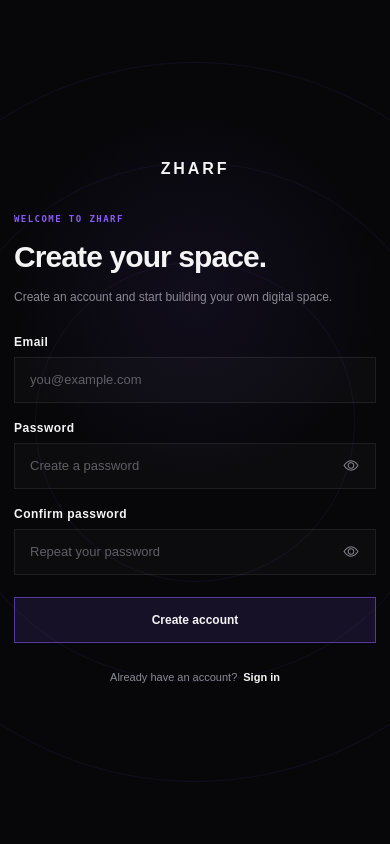
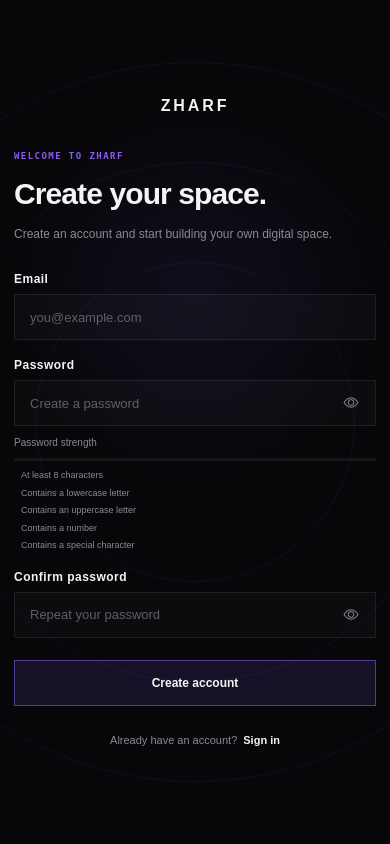
Before and after one commit to mammaddrik/Zharf, a Django app: template templates/accounts/signup.html in a window 390 px wide. Run offline with Django 5.2, Linux system fonts and the light colour scheme; the template is opened without the code that fills it: values that come from a table or form of the project are taken from there, others are empty; parts of the project's set-up code (start-up, migrations or seed data) failed here and were passed over; some web fonts are replaced.

Commit message:
feat: complete signup authentication flow
- Add password strength meter with live requirements
- Add password visibility toggle support
- Add reusable form submission loading state
- Prevent duplicate form submissions
- Add responsive authentication components and styling
- Connect authentication components through accounts initialization
- Complete signup validation and auto-login flow
- Verify successful signup and redirect behavior

```diff
--- /dev/null
+++ b/static/css/components/password-strength.css
@@ -0,0 +1,77 @@
+.password-strength {
+    display: flex;
+    flex-direction: column;
+    gap: 8px;
+    margin-top: -8px;
+}
+
+.password-strength-header {
+    display: flex;
+    align-items: center;
+    justify-content: space-between;
+    gap: 12px;
+    color: var(--color-text-muted);
+    font-size: 10px;
+    line-height: 1.4;
+}
+
+.password-strength-label {
+    color: var(--color-text-muted);
+    font-family: var(--font-mono);
+    font-size: 9px;
+    font-weight: 700;
+    letter-spacing: 0.06em;
+    text-transform: uppercase;
+}
+
+.password-strength-bar {
+    width: 100%;
+    height: 3px;
+    overflow: hidden;
+    border-radius: 999px;
+    background: rgba(255, 255, 255, 0.06);
+}
+
+.password-strength-fill {
+    display: block;
+    width: 0;
+    height: 100%;
+    border-radius: inherit;
+    background: var(--color-accent);
+    transform-origin: left center;
+    transition:
+        width var(--transition-medium),
+        background var(--transition-medium);
+}
+
+.password-strength-requirements {
+    display: flex;
+    flex-direction: column;
+    gap: 5px;
+}
+
+.password-strength-requirement {
+    display: flex;
+    align-items: center;
+    gap: 7px;
+    color: var(--color-text-muted);
+    font-size: 9px;
+    line-height: 1.4;
+    transition:
+        color var(--transition-fast),
+        opacity var(--transition-fast);
+}
+
+.password-strength-requirement i {
+    font-size: 8px;
+    opacity: 0.6;
+}
+
+.password-strength-requirement.is-valid {
+    color: var(--color-text);
+}
+
+.password-strength-requirement.is-valid i {
+    color: var(--color-accent);
+    opacity: 1;
+}
--- a/static/css/pages/authentication.css
+++ b/static/css/pages/authentication.css
@@ -173,6 +173,44 @@
     color: var(--color-accent);
 }
 
+.authentication-submit-label,
+.authentication-submit-loading {
+    display: inline-flex;
+    align-items: center;
+    justify-content: center;
+}
+
+.authentication-submit-loading {
+    display: none;
+    gap: 7px;
+}
+
+.authentication-submit-loading i {
+    font-size: 13px;
+}
+
+.authentication-submit.is-loading {
+    cursor: wait;
+    opacity: 0.75;
+}
+
+.authentication-submit.is-loading .authentication-submit-label {
+    display: none;
+}
+
+.authentication-submit.is-loading .authentication-submit-loading {
+    display: inline-flex;
+}
+
+.authentication-submit.is-loading .authentication-submit-loading i {
+    animation: authentication-submit-spin 0.9s linear infinite;
+}
+
+@keyframes authentication-submit-spin {
+    to {
+        transform: rotate(360deg);
+    }
+}
 
 @media (max-width: 767px) {
     .authentication-container {
--- a/static/css/vendor/bootstrap-icons.css
+++ b/static/css/vendor/bootstrap-icons.css
@@ -28,3 +28,7 @@
 .bi-eye-slash::before {
     content: "\f33e";
 }
+
+.bi-arrow-repeat::before {
+    content: "\f130";
+}
--- a/static/js/accounts/main.js
+++ b/static/js/accounts/main.js
@@ -1,3 +1,5 @@
 document.addEventListener('DOMContentLoaded', () => {
     ZharfPasswordToggle.init();
+    ZharfPasswordStrength.init();
+    ZharfFormSubmit.init();
 });
--- /dev/null
+++ b/static/js/components/form-submit.js
@@ -0,0 +1,31 @@
+const ZharfFormSubmit = {
+    init() {
+        const forms = document.querySelectorAll('form[data-form-submit]');
+
+        if (!forms.length) {
+            return;
+        }
+
+        forms.forEach((form) => {
+            this.bind(form);
+        });
+    },
+
+    bind(form) {
+        form.addEventListener('submit', () => {
+            this.start(form);
+        });
+    },
+
+    start(form) {
+        const button = form.querySelector('.authentication-submit');
+
+        if (!button) {
+            return;
+        }
+
+        button.classList.add('is-loading');
+        button.disabled = true;
+        button.setAttribute('aria-busy', 'true');
+    }
+};
--- /dev/null
+++ b/static/js/components/password-strength.js
@@ -0,0 +1,107 @@
+const ZharfPasswordStrength = {
+    init() {
+        const components = document.querySelectorAll('[data-password-strength]');
+
+        if (!components.length) {
+            return;
+        }
+
+        components.forEach((component) => {
+            this.bind(component);
+        });
+    },
+
+    bind(component) {
+        const passwordInput = document.querySelector('#id_password');
+
+        if (!passwordInput) {
+            return;
+        }
+
+        passwordInput.addEventListener('input', () => {
+            this.update(component, passwordInput.value);
+        });
+
+        this.update(component, passwordInput.value);
+    },
+
+    update(component, password) {
+        const label = component.querySelector('[data-password-strength-label]');
+        const fill = component.querySelector('[data-password-strength-fill]');
+
+        if (!label || !fill) {
+            return;
+        }
+
+        const criteria = this.getCriteria(password);
+        const strength = this.calculate(criteria);
+
+        label.textContent = strength.label;
+        fill.style.width = `${strength.percentage}%`;
+
+        this.updateRequirements(component, criteria);
+    },
+
+    getCriteria(password) {
+        return {
+            length: password.length >= 8,
+            lowercase: /[a-z]/.test(password),
+            uppercase: /[A-Z]/.test(password),
+            number: /\d/.test(password),
+            special: /[^A-Za-z0-9]/.test(password)
+        };
+    },
+
+    calculate(criteria) {
+        const score = Object.values(criteria).filter(Boolean).length;
+
+        if (score === 0) {
+            return {
+                label: '',
+                percentage: 0
+            };
+        }
+
+        if (score <= 2) {
+            return {
+                label: 'Weak',
+                percentage: 33
+            };
+        }
+
+        if (score <= 4) {
+            return {
+                label: 'Good',
+                percentage: 66
+            };
+        }
+
+        return {
+            label: 'Strong',
+            percentage: 100
+        };
+    },
+
+    updateRequirements(component, criteria) {
+        Object.entries(criteria).forEach(([name, isValid]) => {
+            const requirement = component.querySelector(
+                `[data-requirement="${name}"]`
+            );
+
+            if (!requirement) {
+                return;
+            }
+
+            const icon = requirement.querySelector('i');
+
+            requirement.classList.toggle('is-valid', isValid);
+
+            if (!icon) {
+                return;
+            }
+
+            icon.classList.toggle('bi-circle', !isValid);
+            icon.classList.toggle('bi-check-circle-fill', isValid);
+        });
+    }
+};
--- a/templates/accounts/base.html
+++ b/templates/accounts/base.html
@@ -5,6 +5,7 @@
     <link rel="stylesheet" href="{% static 'css/pages/authentication.css' %}">
     <link rel="stylesheet" href="{% static 'css/components/form-field.css' %}">
     <link rel="stylesheet" href="{% static 'css/components/password-field.css' %}">
+    <link rel="stylesheet" href="{% static 'css/components/password-strength.css' %}">
 {% endblock %}
 
 {% block content %}
@@ -30,5 +31,7 @@
 
 {% block scripts %}
     <script src="{% static 'js/components/password-toggle.js' %}"></script>
+    <script src="{% static 'js/components/password-strength.js' %}"></script>
+    <script src="{% static 'js/components/form-submit.js' %}"></script>
     <script src="{% static 'js/accounts/main.js' %}"></script>
 {% endblock %}
--- a/templates/accounts/signup.html
+++ b/templates/accounts/signup.html
@@ -15,7 +15,7 @@
             </p>
         </div>
 
-        <form method="post" class="authentication-form" novalidate>
+        <form method="post" class="authentication-form" data-form-submit novalidate>
             {% csrf_token %}
 
             {% if form.non_field_errors %}
@@ -30,10 +30,16 @@
 
             {% include 'components/forms/password_field.html' with field=form.password %}
 
+            {% include 'components/forms/password_strength.html' %}
+
             {% include 'components/forms/password_field.html' with field=form.confirm_password %}
 
             <button type="submit" class="authentication-submit">
-                Create account
+                <span class="authentication-submit-label">Create account</span>
+                <span class="authentication-submit-loading" aria-hidden="true">
+                    <i class="bi bi-arrow-repeat" aria-hidden="true"></i>
+                    Creating account...
+                </span>
             </button>
         </form>
 
--- /dev/null
+++ b/templates/components/forms/password_strength.html
@@ -0,0 +1,37 @@
+<div class="password-strength" data-password-strength>
+    <div class="password-strength-header">
+        <span>Password strength</span>
+        <span class="password-strength-label" data-password-strength-label></span>
+    </div>
+
+    <div class="password-strength-bar" aria-hidden="true">
+        <span class="password-strength-fill" data-password-strength-fill></span>
+    </div>
+
+    <div class="password-strength-requirements">
+        <div class="password-strength-requirement" data-requirement="length">
+            <i class="bi bi-circle" aria-hidden="true"></i>
+            <span>At least 8 characters</span>
+        </div>
+
+        <div class="password-strength-requirement" data-requirement="lowercase">
+            <i class="bi bi-circle" aria-hidden="true"></i>
+            <span>Contains a lowercase letter</span>
+        </div>
+
+        <div class="password-strength-requirement" data-requirement="uppercase">
+            <i class="bi bi-circle" aria-hidden="true"></i>
+            <span>Contains an uppercase letter</span>
+        </div>
+
+        <div class="password-strength-requirement" data-requirement="number">
+            <i class="bi bi-circle" aria-hidden="true"></i>
+            <span>Contains a number</span>
+        </div>
+
+        <div class="password-strength-requirement" data-requirement="special">
+            <i class="bi bi-circle" aria-hidden="true"></i>
+            <span>Contains a special character</span>
+        </div>
+    </div>
+</div>
```
